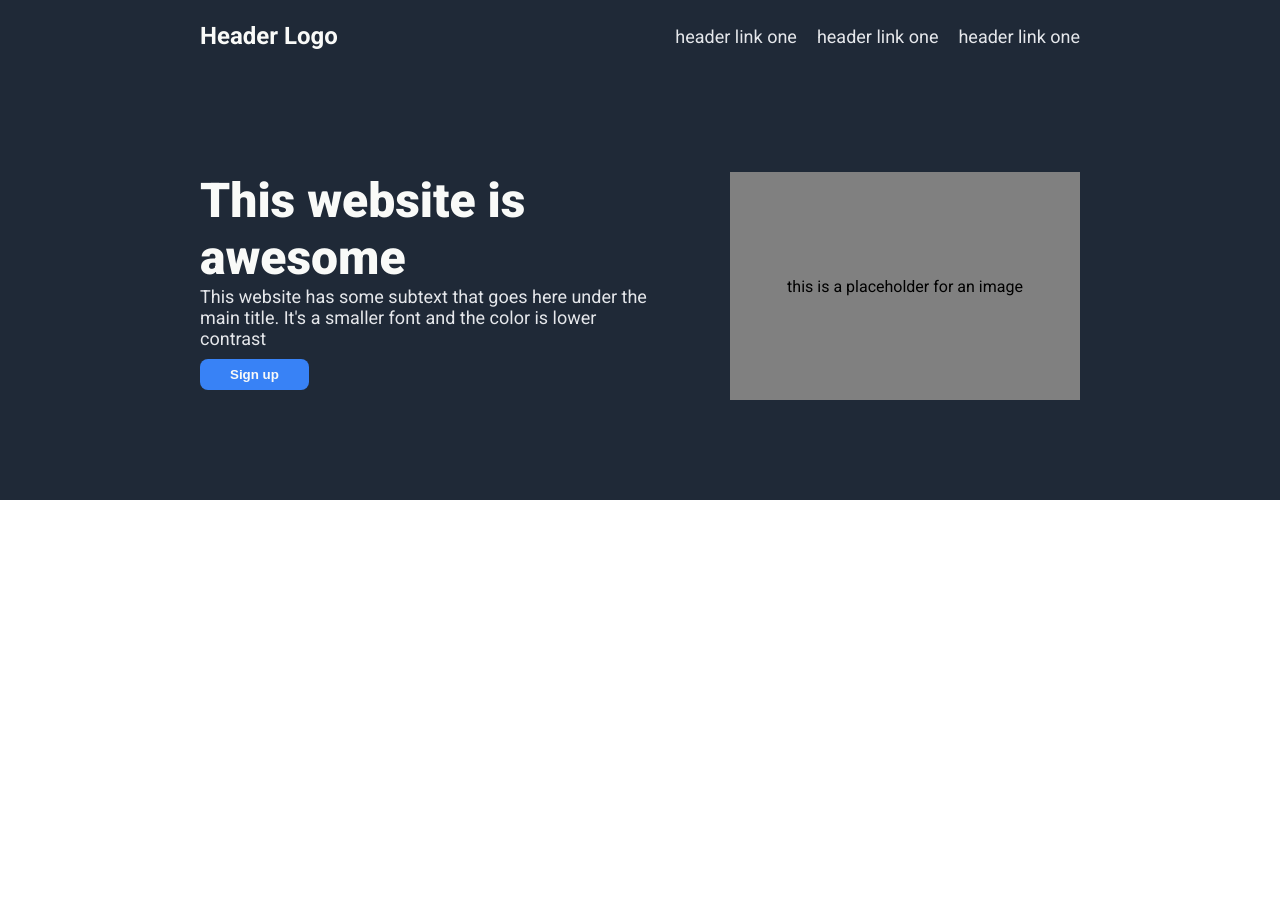
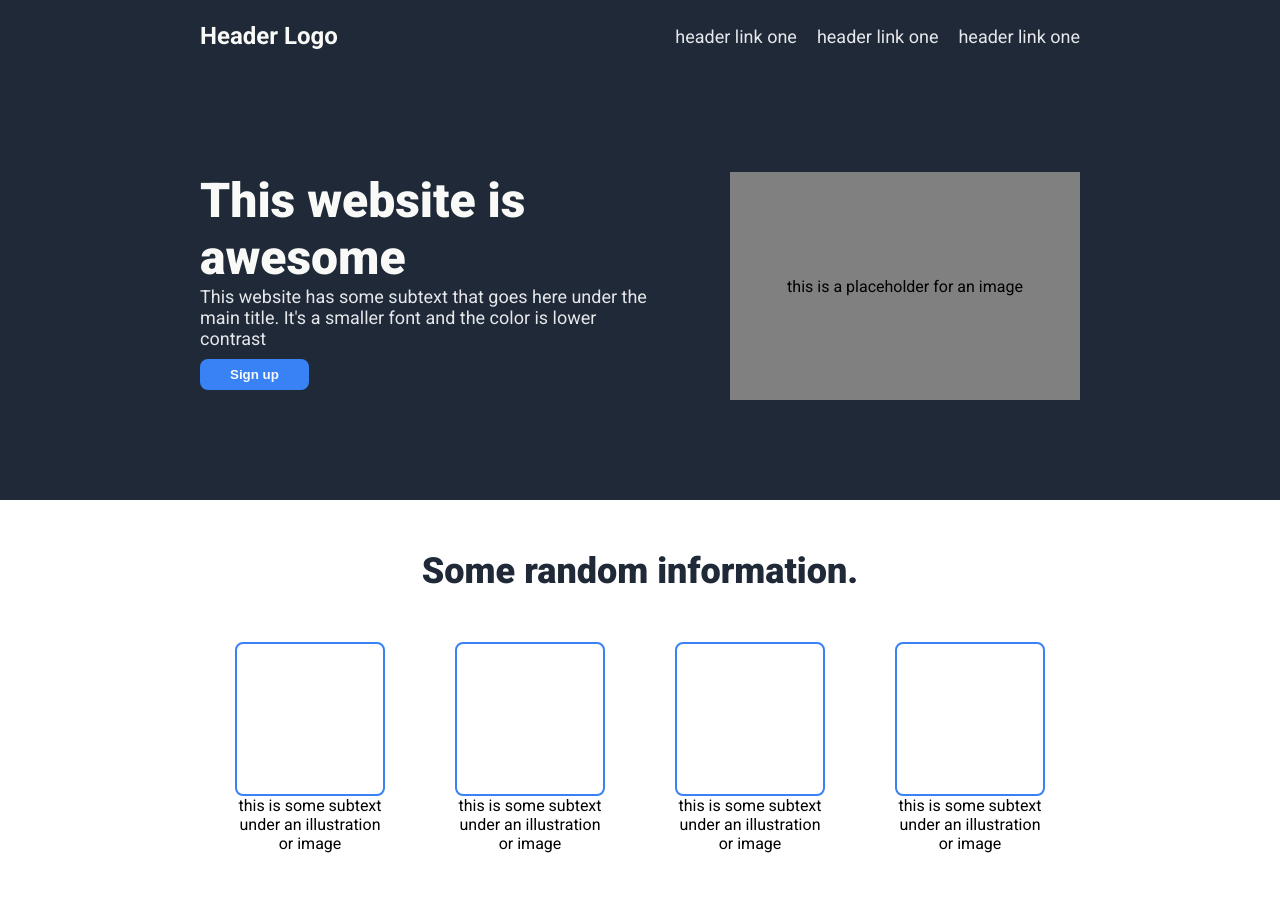
Before and after one commit to DarkNight0404/odin-landing-page, a plain HTML site: page index.html in a window 1280 px wide. Before the commit the page ends 800 px from the top, so only its background shows below. Drawn offline with Linux system fonts and the light colour scheme.

Commit message:
Information center finished

```diff
--- a/css/style.css
+++ b/css/style.css
@@ -24,6 +24,8 @@ ul {
     display: flex;
     list-style: none;
     align-items: center;
+    margin: 0;
+    padding: 0;
 }
 
 a {
@@ -78,3 +80,35 @@ a {
     border-radius: 8px;
     border: none
 }
+
+.information {
+    padding: 50px 200px;
+}
+
+.information .main-text {
+    text-align: center;
+    color: #1f2937;
+    font-weight: 900;
+    font-size: 36px;
+}
+
+.information .cards {
+    padding: 50px 0;
+    display: flex;
+    justify-content: center;
+    gap: 70px
+}
+
+.information .cards li {
+    width: 150px;
+}
+
+.information .cards .image {
+    height: 150px;
+    border-radius: 8px;
+    border: 2px solid #3882F6;
+}
+
+.information .cards .text {
+    text-align: center;
+}
--- a/index.html
+++ b/index.html
@@ -35,10 +35,32 @@
             <button>Sign up</button>
         </div>
         <div class="right-part">
-                this is a placeholder for an image
+            this is a placeholder for an image
         </div>
     </div>
-    <div class="section-2"></div>
+    <div class="information">
+        <div class="main-text">
+            Some random information.
+        </div>
+        <ul class="cards">
+            <li>
+                <div class="image"></div>
+                <div class="text">this is some subtext under an illustration or image</div>
+            </li>
+            <li>
+                <div class="image"></div>
+                <div class="text">this is some subtext under an illustration or image</div>
+            </li>
+            <li>
+                <div class="image"></div>
+                <div class="text">this is some subtext under an illustration or image</div>
+            </li>
+            <li>
+                <div class="image"></div>
+                <div class="text">this is some subtext under an illustration or image</div>
+            </li>
+        </ul>
+    </div>
     <div class="section-3"></div>
     <div class="section-4"></div>
     <div class="footer"></div>
```
